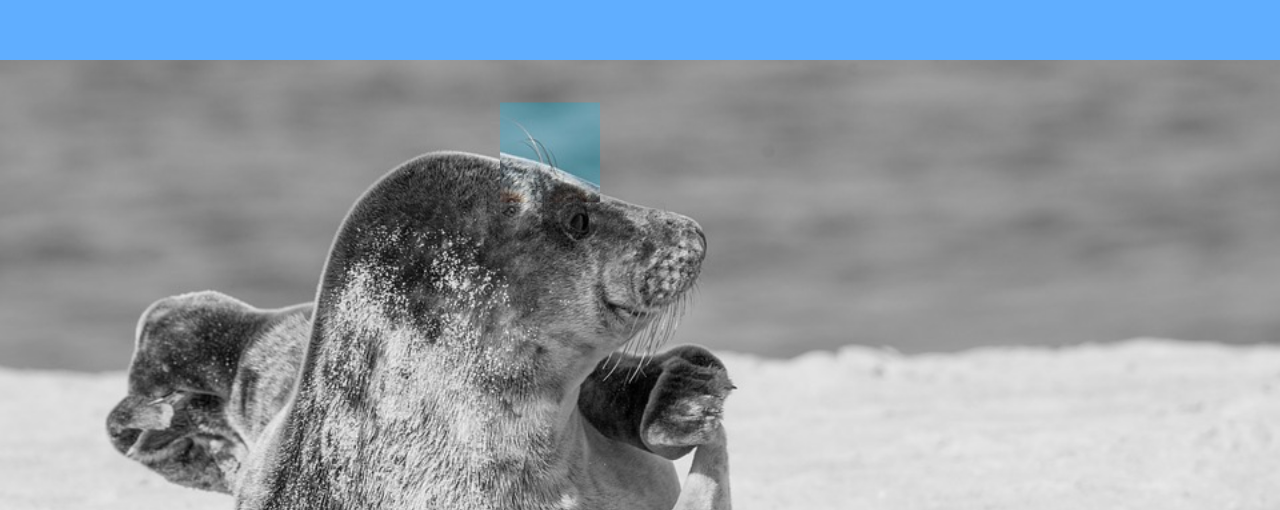
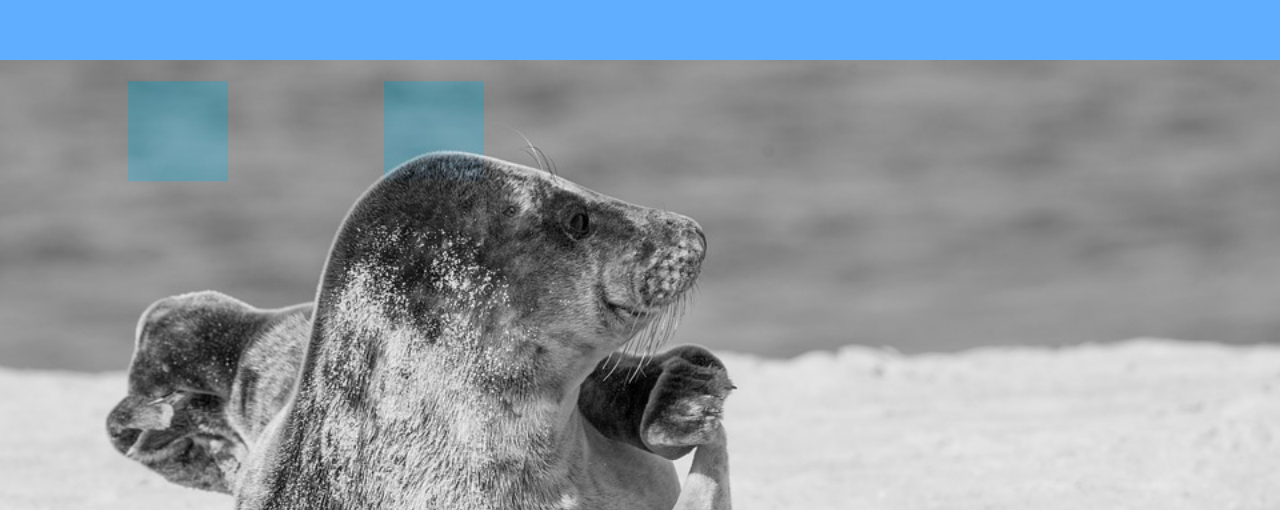
Before and after one commit to lemehovskiy/parallaxColorBars, a website: page demo/index.html in a window 1280 px wide. Shown: the part 590-1100 px from the top of the page. Drawn offline with Linux system fonts and the light colour scheme.

Commit message:
working prototype

```diff
--- a/demo/index.html
+++ b/demo/index.html
@@ -23,13 +23,20 @@
 
 <div class="parallax-color-bar-section">
 
-    <div class="section-background back-img" style="background-image: url('imgs/img1.jpg')"></div>
+    <div class="parallax-color-bar-section-background back-img" style="background-image: url('imgs/img1.jpg')"></div>
 
-    <div class="parallax-color-bar parallax-move" data-parallax-color-bar='{"left": 500, "top": 50}' data-parallax-content='{"shift": 10, "duration": 1}'>
+    <div class="parallax-color-bar" data-parallax-color-bar='{"left": 10, "top": 10, "width": 100, "height": 100, "shift": 50, "duration": 1}'>
 
         <div class="parallax-color-bar-background back-img" style="background-image: url('imgs/img1.jpg')"></div>
 
     </div>
+
+    <div class="parallax-color-bar" data-parallax-color-bar='{"left": 30, "top": 10, "width": 100, "height": 100, "shift": 50, "duration": 1}'>
+
+        <div class="parallax-color-bar-background back-img" style="background-image: url('imgs/img1.jpg')"></div>
+
+    </div>
+
 
 </div>
 
@@ -44,16 +51,16 @@
 <script src="js/TweenLite.min.js"></script>
 <script src="js/CSSPlugin.min.js"></script>
 
-<script src="js/parallaxContent.js"></script>
+<!--<script src="js/parallaxContent.js"></script>-->
 
 <script src="../build/parallaxColorBars.js"></script>
 
 
 <script>
 
-    $('.parallax-move').parallaxContent({
-
-    });
+//    $('.parallax-move').parallaxContent({
+//
+//    });
 
     $('.parallax-color-bar-section').parallaxColorBars();
 
--- a/demo/js/parallaxContent.js
+++ b/demo/js/parallaxContent.js
@@ -72,7 +72,9 @@ var _typeof = typeof Symbol === "function" && typeof Symbol.iterator === "symbol
 
                             y = animateShift / 100 * centerPercentShift;
 
-                            TweenLite.to($this, animateDuration, { y: y + 'px', onUpdate: function(){$this.trigger('parallaxContentMove')}});
+                            // console.log(y);
+
+                            TweenLite.to($this, animateDuration, { y: y + 'px'});
 
                         } else {
                             $this.removeClass('active');
--- a/demo/sass/style.scss
+++ b/demo/sass/style.scss
@@ -43,7 +43,7 @@ header {
   position: relative;
 }
 
-.section-background {
+.parallax-color-bar-section-background {
   filter: grayscale(100%);
   position: absolute;
   left: 0;
@@ -51,18 +51,3 @@ header {
   width: 100%;
   height: 100%;
 }
-
-.parallax-color-bar {
-  width: 100px;
-  height: 100px;
-  overflow: hidden;
-  position: relative;
-}
-
-.bar-background {
-  position: absolute;
-  left: 0;
-  top: 0;
-  width: 100%;
-  height: 100%;
-}
```
Also changed, not shown: build/parallaxColorBars.js, build/parallaxColorBars.min.js, demo/style.css, 3 other files.
